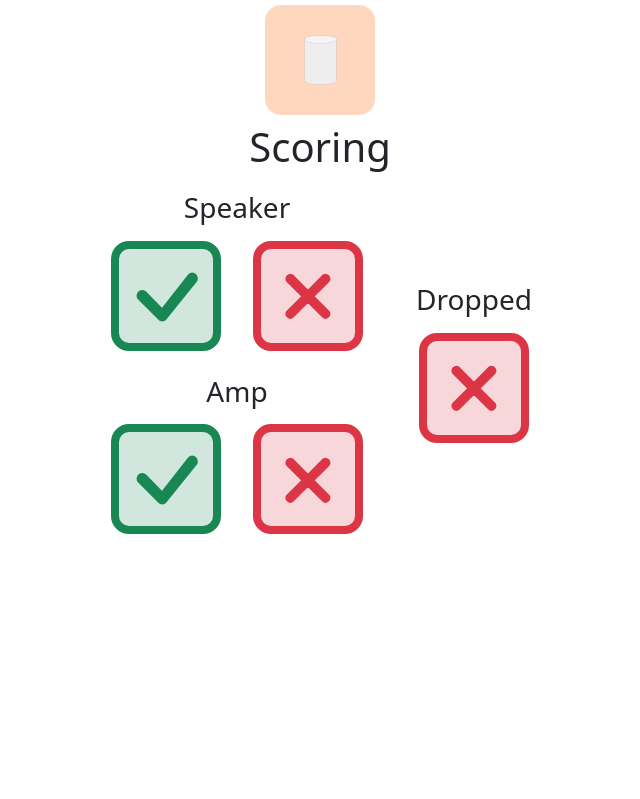
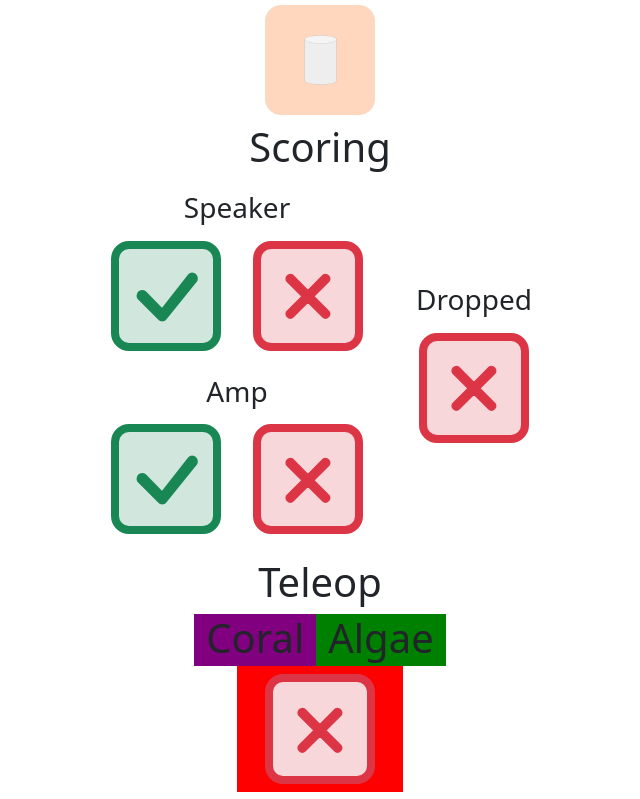
Before and after one commit to frc868/houndscout-2024, a Next.js app: page /sandbox in a window 1280 px wide. Shown: the part 648-1447 px from the top of the page, without its empty margins (320-960 px from the left). Before the commit the page ends 1217 px from the top, so only its background shows below. Built offline with nearby package versions, Linux system fonts and the light colour scheme; what next-redux-wrapper would draw is missing.

Commit message:
Sandbox and Starting Zone changes

```diff
--- a/src/app/sandbox/page.tsx
+++ b/src/app/sandbox/page.tsx
@@ -303,6 +303,43 @@ export default function Data() {
                     </Col>
                 </Row>
                 </div>
+                {/* New Teleop Tab */}
+                <div className="d-flex flex-column align-items-center">
+                    <h1>Teleop</h1>
+                    <Row className="d-flex justify-content-center" style={{backgroundColor:"yellow"}}>
+                        <Col className="d-flex" style={{backgroundColor:"purple"}}>
+                            <h1 className="text-center mb-1">Coral</h1>
+                            {/* Coral here */}
+                        </Col>
+                        <Col className="d-flex" style={{backgroundColor:"green"}}>
+                            <h1 className="text-center mb-1">Algae</h1>
+                            {/* Algae here */}
+                        </Col>
+                    </Row>
+                    <Row style={{backgroundColor:"red"}}>
+{/* Result and Delete Buttons here */}
+                    {/* FailButton */}
+                    <div className="mx-3 my-2">{/* Replace with <div className={className || ""}> */}
+                            <div
+                                className={`d-flex justify-content-center align-items-center border border-5 score-button rounded-4 grow ${
+                                active
+                                    ? "bg-danger-subtle border-danger text-danger"
+                                    : "bg-secondary-subtle border-secondary text-secondary"
+                                }`}
+                                style={{
+                                width: "110px",
+                                height: "110px",
+                                fontSize: "70pt",
+                                WebkitTextStroke: "4px",
+                                }}
+                                // onMouseDown={handleClick}
+                            >
+                                <i className="bi bi-x" />
+                            </div>
+                        </div>
+                    </Row>
+                </div>
+
         </>
     )
 }
```
Also changed, not shown: src/components/client/prematch/StartingZoneSelector.tsx (+12 -12 lines).
